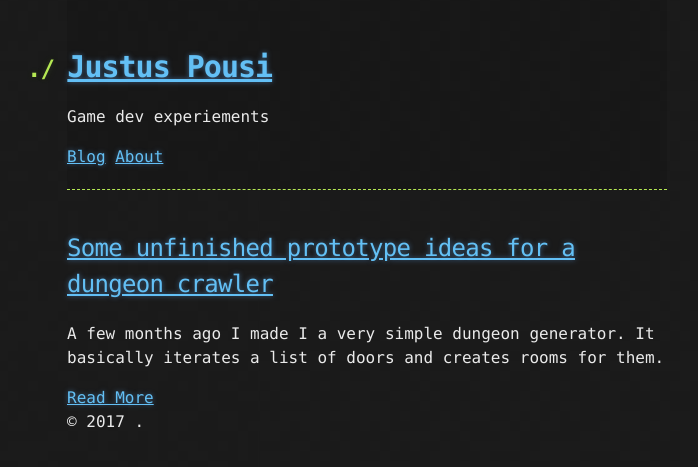
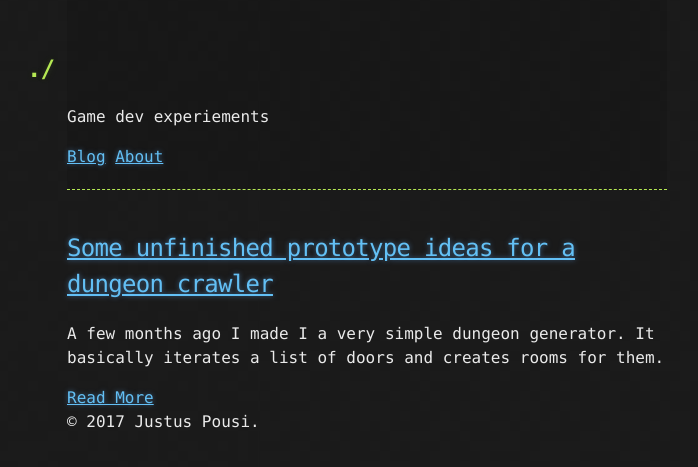
Before and after one commit to barocon/barocon.github.io, a Jekyll site: the page built from index.html, in a window 1280 px wide. Shown: the top 467 px of the page, without its empty margins (273-971 px from the left). Built offline with Jekyll 4.4.1, drawn with Linux system fonts in a browser that asks for light colours; some of the changed lines change nothing that is shown.

Commit message:
configging and stuff

```diff
--- a/_config.yml
+++ b/_config.yml
@@ -2,34 +2,36 @@
 # This file contains configuration flags to customize your site
 #
 
-# Name of your site (displayed in the header)
-name: Justus Pousi
-
 # Short bio or description (displayed in the header)
 description: Game dev experiements
-
-# URL of your avatar or profile pic (you could use your GitHub profile pic)
-avatar:
 
 #
 # Flags below are optional
 #
 
-# Includes an icon in the footer for each username you enter
-footer-links:
-  dribbble:
+# Site owner
+owner:
+  name: Justus Pousi
+  avatar: bio-photo.jpg
   email: jsspousi@gmail.com
+  disqus-shortname:
+  twitter: barocon
   facebook: jsspousi
-  flickr:
   github: barocon.github.io
-  instagram:
-  linkedin: justus-pousi-258bb838
-  pinterest:
-  rss: # just type anything here for a working RSS icon
-  twitter: barocon
-  stackoverflow: # your stackoverflow profile, e.g. "users/50476/bart-kiers"
-  youtube: # channel/<your_long_string> or user/<user-name>
-  googleplus: # anything in your profile username that comes after plus.google.com/
+  stackexchange: #http://stackoverflow.com/users/123456/username
+  linkedin: #username
+  instagram: justus-pousi-258bb838
+  flickr: #username
+  tumblr: #username
+  pinterest: #username
+  weibo: #userid
+  google:
+    plus: #username
+    analytics:
+    verify:
+    ad-client:
+    ad-slot:
+  bing-verify:
 
 
 # Enter your Disqus shortname (not your username) to enable commenting on posts
@@ -76,6 +78,7 @@
 gems:
   - jekyll-sitemap # Create a sitemap using the official Jekyll sitemap gem
   - jekyll-feed # Create an Atom feed using the official Jekyll feed gem
+  - jekyll-gist
 
 # Exclude these files from your production _site
 exclude:
```
